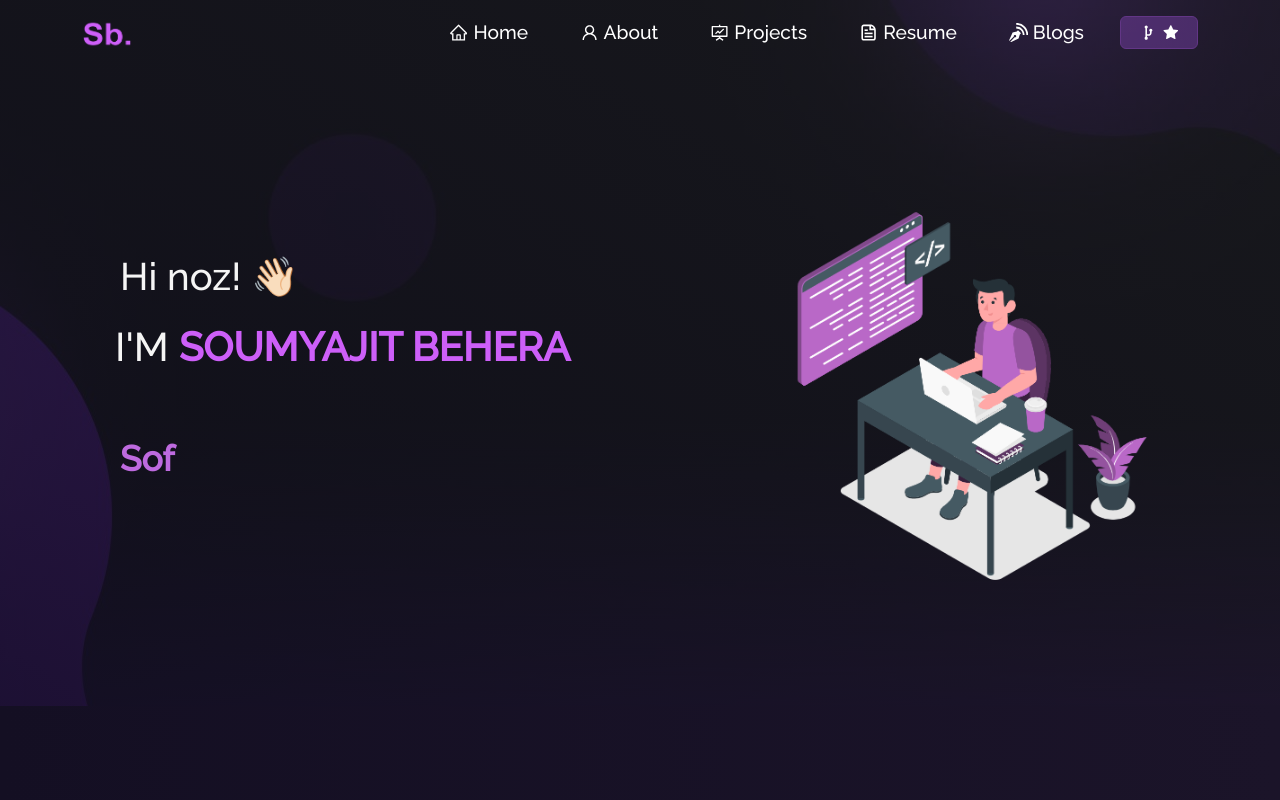
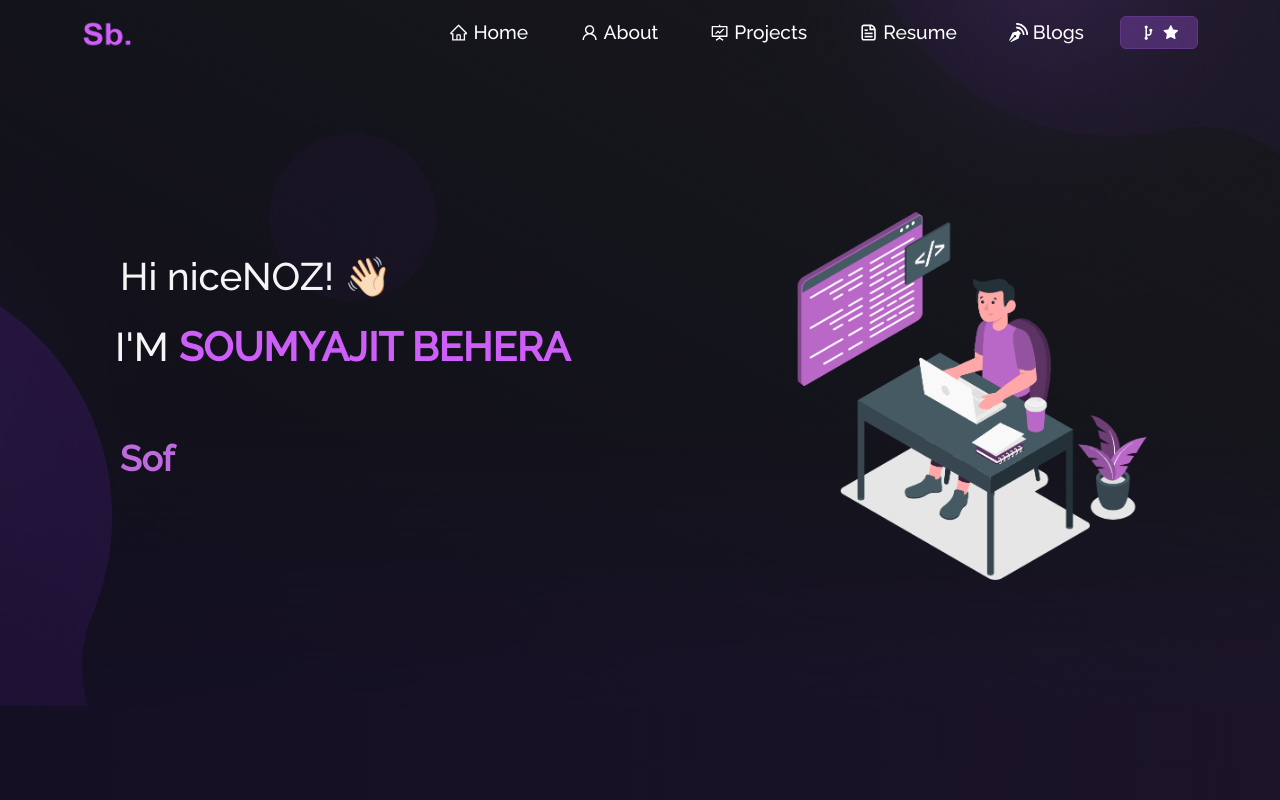
Before and after one commit to nicenoz/noz, a React (Vite) app: page / in a window 1280 px wide. Shown: the top 800 px of the page. Built offline with nearby package versions, Linux system fonts and the light colour scheme.

Commit message:
test deploy

```diff
--- a/src/components/Home/Home.jsx
+++ b/src/components/Home/Home.jsx
@@ -14,7 +14,7 @@ function Home() {
           <Row>
             <Col md={7} className="home-header">
               <h1 style={{ paddingBottom: 15 }} className="heading">
-                Hi noz!{" "}
+                Hi niceNOZ!{" "}
                 <span className="wave" role="img" aria-labelledby="wave">
                   👋🏻
                 </span>
```
